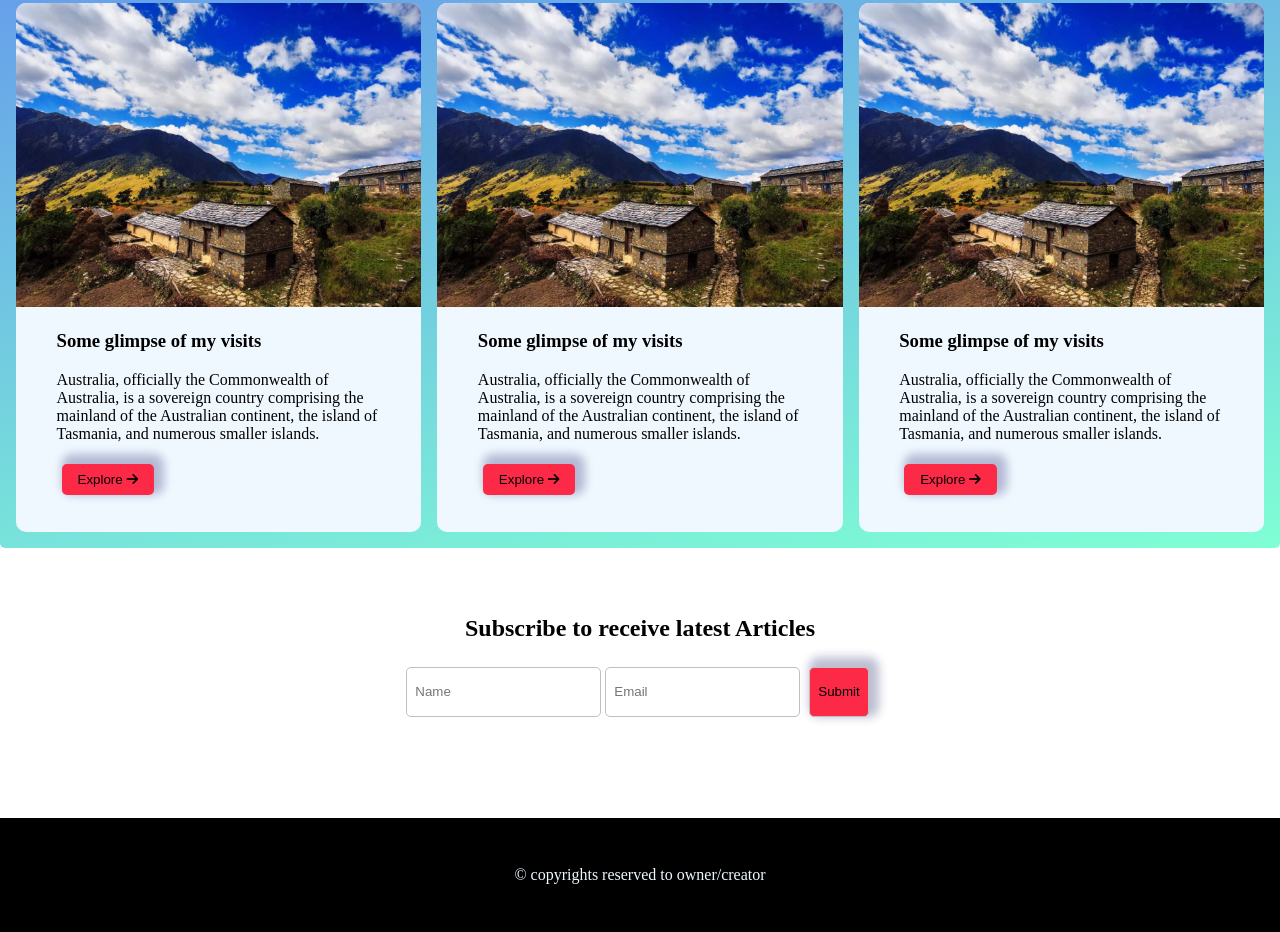
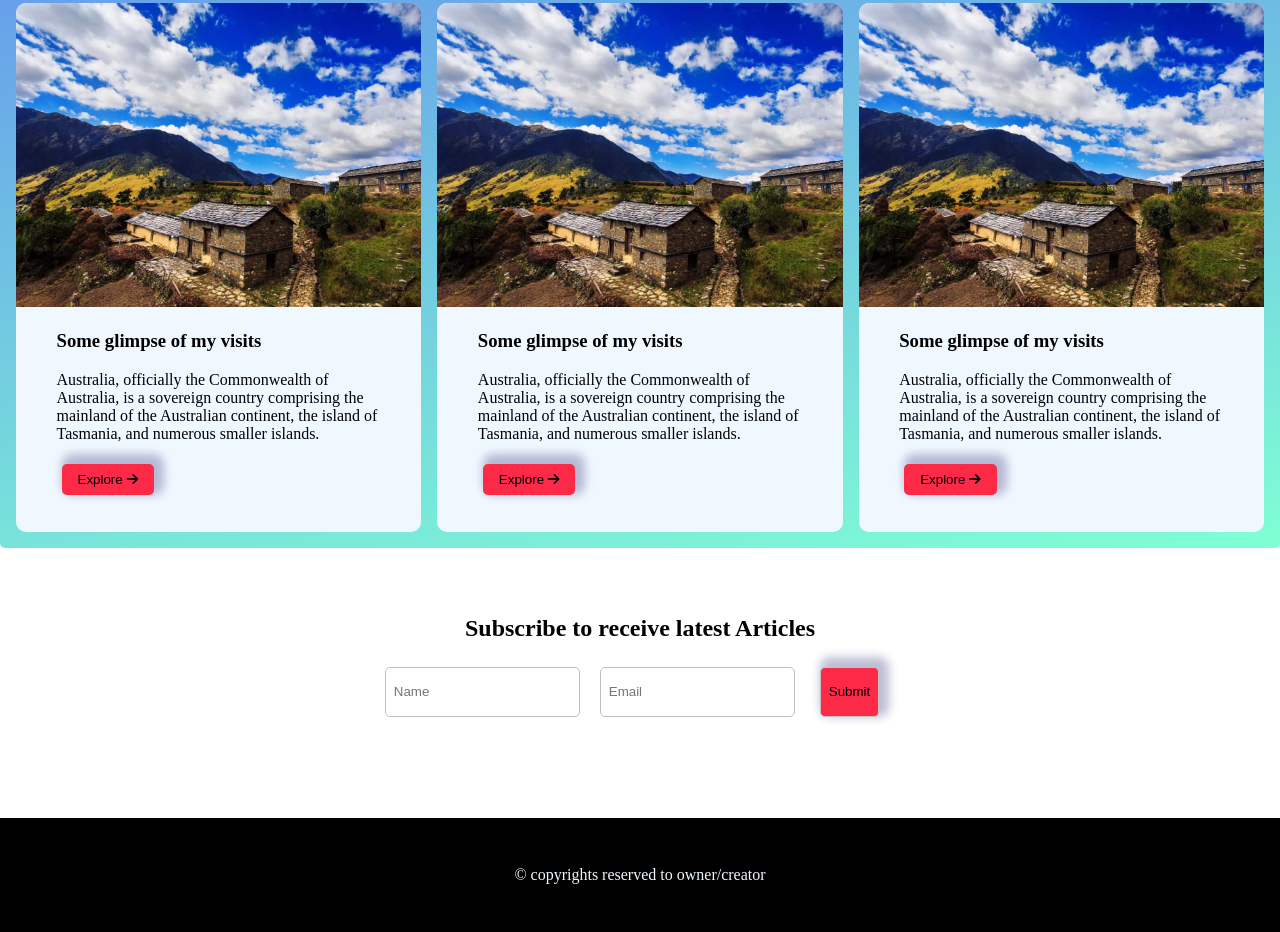
Before and after one commit to Srijan1231/practice-blog-website, a plain HTML site: page index.html in a window 1280 px wide. Shown: the part 1623-2555 px from the top of the page. Drawn offline with Linux system fonts and the light colour scheme.

Commit message:
remove margin

```diff
--- a/style.css
+++ b/style.css
@@ -170,5 +170,5 @@ article.btn{
     border-radius: 5px;
     padding: 0.5rem;
     border:1px solid silver;
-    margin-right:1rem 2rem;
+    margin-right:1rem;
 }
```
